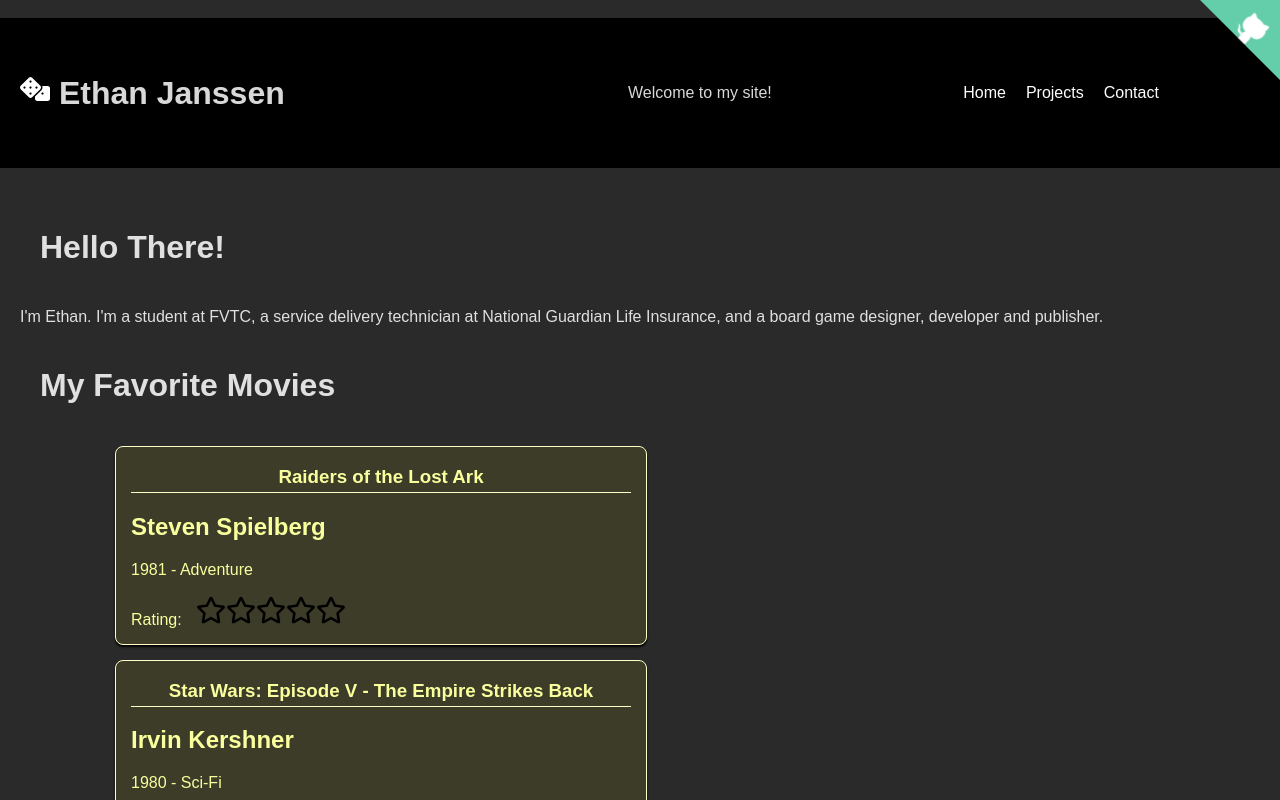
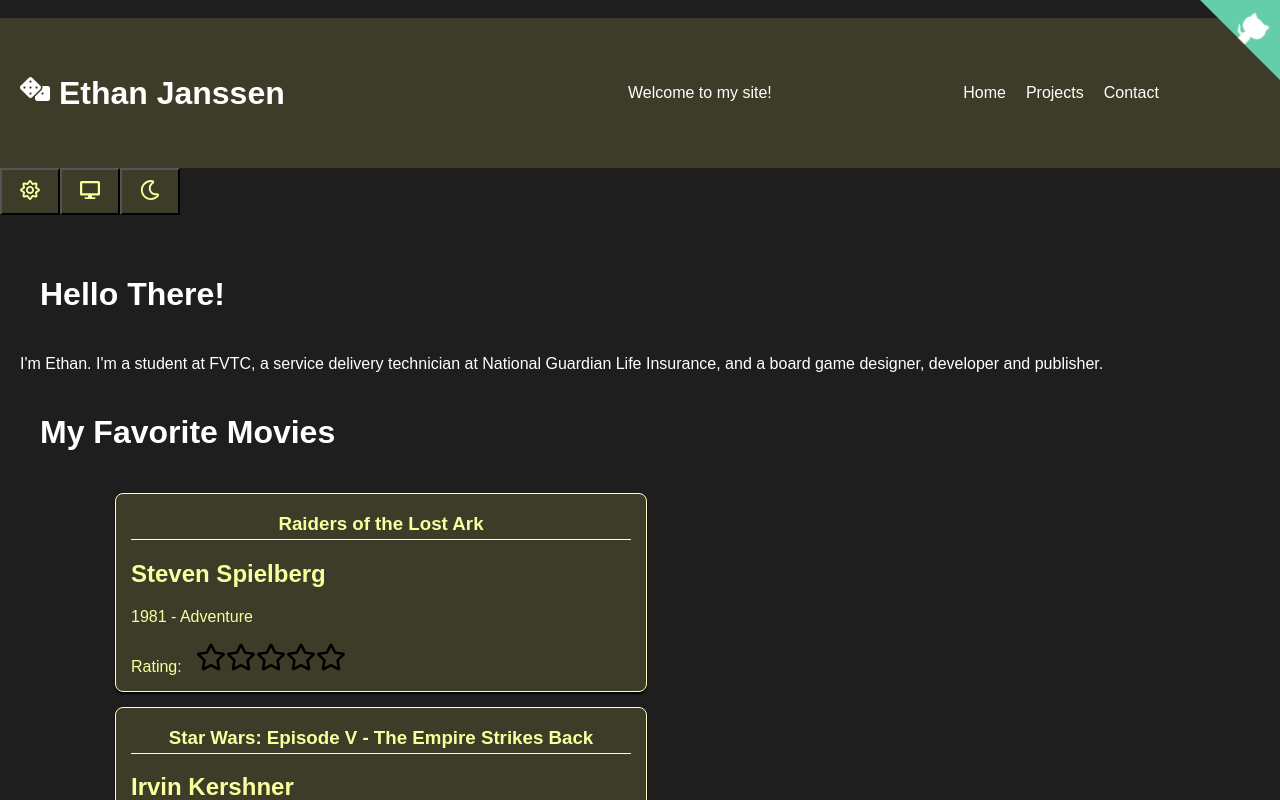
Before and after one commit to etjanssen55/etjanssen55.github.io, a React (Vite) app: page / in a window 1280 px wide. Shown: the top 800 px of the page. Built offline with nearby package versions, Linux system fonts and the light colour scheme.

Commit message:
Added ThemeSwitcher

```diff
--- a/src/App.css
+++ b/src/App.css
@@ -1,25 +1,98 @@
-:root {
-  --bg-color: #2a2a2a;
-  --header-bg-color: #000000;
+:root[data-theme="dark"] {
+  --bg-color: #1e1e1e;
+  --header-bg-color: #3c3c29;
   --card-bg-color: #3c3c29;
+  --card-text-color: #faff9e;
   --card-border-color: #ffffc7;
   --card-shadow-color: #000000;
+  --text-color: #ffffff;
+  --hover-color: #a4e6fe;
+}
+
+:root[data-theme="light"] {
+  --bg-color: #ffffff;
+  --header-bg-color: #ea8e8e;
+  --card-bg-color: #3c2929;
+  --card-text-color: #ff9e9e;
+  --card-border-color: #ffc7c7;
+  --card-shadow-color: #000000;
+  --text-color: #000000;
+  --hover-color: #a4e6fe;
+}
+
+:root[data-theme="system"] {
+  --bg-color: #ffffff;
+  --header-bg-color: #ea8e8e;
+  --card-bg-color: #3c2929;
+  --card-text-color: #ff9e9e;
+  --card-border-color: #ffc7c7;
+  --card-shadow-color: #000000;
+  --text-color: #000000;
+  --hover-color: #a4e6fe;
+}
+
+@media (prefers-color-scheme: dark){
+  :root[data-theme="system"] {
+  --bg-color: #1e1e1e;
+  --header-bg-color: #3c3c29;
+  --card-bg-color: #3c3c29;
+  --card-text-color: #faff9e;
+  --card-border-color: #ffffc7;
+  --card-shadow-color: #000000;
+  --text-color: #ffffff;
+  --hover-color: #a4e6fe;
+}
 }
 
 body {
   background-color: var(--bg-color);
   font-family: Arial, Helvetica, sans-serif;
   margin: 0;
-  color:#e0e0e0;
+  color:var(--text-color);
+  transition: background-color 0.3s ease, color 0.3s ease;
 }
 
 a {
   text-decoration: none;
-  color: #ffffff;
+  color: var(--text-color);
   padding: 10px;
-  cursor: pointer
+  cursor: pointer;
+  transition: color 0.3s ease;
+
 }
 
 a:hover {
   color: #a4e6fe;
 }
+
+.theme-btn {
+  background-color: var(--card-bg-color);
+  color: var(--card-text-color);
+  width: 60px;
+  padding: 10px;
+  cursor: pointer;
+  transition: background-color 0.3s ease, color 0.3s ease;
+
+}
+
+.theme-btn.active {
+  background-color: var(--card-bg-color);
+  color: var(--card-text-color);
+  border-bottom-color: rgb(0, 0, 0);
+  border-bottom-style: inset;
+  border-bottom-width: 1.48148px;
+  border-left-color: rgb(0, 0, 0);
+  border-left-style: inset;
+  border-left-width: 1.48148px;
+  border-right-color: rgb(0, 0, 0);
+  border-right-style: inset;
+  border-right-width: 1.48148px;
+  border-top-color: rgb(0, 0, 0);
+  border-top-style: inset;
+  border-top-width: 1.48148px;
+  transition: background-color 0.3s ease, color 0.3s ease;
+}
+
+.theme-btn:hover {
+   box-shadow: inset 0 0 0 2px rgb(0, 0, 0);
+}
--- a/src/App.jsx
+++ b/src/App.jsx
@@ -5,6 +5,8 @@ import Footer from "./components/footer.jsx"
 import Header from "./components/header.jsx"
 import Nav from "./components/nav.jsx"
 import MovieList from "./components/movieList.jsx"
+import ThemeSwitcher from "./components/ThemeSwitcher.jsx"
+import { useState, useEffect } from 'react'
 
 const pageLayout = {
   display: "flex",
@@ -18,11 +20,19 @@ const mainContent = {
 }
 
 const App = () => {
+
+  const [theme, setTheme] = useState('dark')
+
+  useEffect(() => {
+    document.documentElement.setAttribute('data-theme', theme)
+  }, [theme])
+
   return (
     <div style={pageLayout}>
       <Header title="Ethan Janssen" tag="Welcome to my site!">
         <Nav />
       </Header>
+      <ThemeSwitcher onThemeChange={setTheme}/>
       <div className="mainContent" style={mainContent}>
         <h1 style={{padding: "20px"}}>Hello There!</h1>
         <p>
--- /dev/null
+++ b/src/components/ThemeSwitcher.jsx
@@ -0,0 +1,61 @@
+import { useState, useRef, useEffect } from 'react'
+import {FaRegSun, FaDesktop, FaRegMoon} from "react-icons/fa";
+
+const iconSize = 20
+
+const ThemeSwitcher = ({onThemeChange}) => {
+
+const [activeButton, setActiveButton] = useState(null)
+
+const lightRef = useRef(null)
+const systemRef = useRef(null)
+const darkRef = useRef(null)
+
+useEffect(() => {
+    const map = {
+        light: lightRef,
+        system: systemRef,
+        dark: darkRef
+    }
+    const ref = map[activeButton]
+    if(ref && ref.current) {
+        ref.current.focus()
+    }
+}, [activeButton])
+
+const handleClick = (theme) => {
+    setActiveButton(theme)
+    if(onThemeChange){
+        onThemeChange(theme)
+    }
+}
+
+    return (
+   <>
+    <div>
+       <button
+            ref={lightRef}
+            className={activeButton === 'light' ? 'theme-btn active' : 'theme-btn'}
+            onClick={() => handleClick('light')}
+            ><FaRegSun size={iconSize}/>
+        </button>
+
+        <button
+            ref={systemRef}
+            className={activeButton === 'system' ? 'theme-btn active' : 'theme-btn'}
+            onClick={() => handleClick('system')}
+            ><FaDesktop size={iconSize}/>
+        </button>
+
+        <button
+            ref={darkRef}
+            className={activeButton === 'dark' ? 'theme-btn active' : 'theme-btn'}
+            onClick={() => handleClick('dark')}
+            ><FaRegMoon size={iconSize}/>
+       </button>
+    </div>
+   </>
+   )
+}
+
+export default ThemeSwitcher
--- a/src/components/card.jsx
+++ b/src/components/card.jsx
@@ -10,7 +10,7 @@ const cardStyle = {
     maxWidth: "500px",
     margin: "8px",
     cursor: 'pointer',
-    color: "#faff9e",
+    color: "var(--card-text-color)",
     padding: "15px",
     margin: "15px"
 }
--- a/src/components/header.jsx
+++ b/src/components/header.jsx
@@ -5,23 +5,27 @@ const headerStyle = {
     width: "100%",
     height: "150px",
     display: "flex",
-    alignItems: "center"
+    alignItems: "center",
+    transition: "background-color 0.3s ease"
+
 }
 
 const headerTitle = {
-    color: "#d8d8d8",
+    color: "var(--text-color)",
     margin: "0",
     width: "33.33%",
     padding: "20px",
-    textAlign: "left"
+    textAlign: "left",
+    transition: "color 0.3s ease"
 }
 
 const tagline = {
-    color: "#d8d8d8",
+    color: "var(--text-color)",
     margin: "0",
     width: "33.33%",
     padding: "20px",
-    textAlign: "center"
+    textAlign: "center",
+    transition: "color 0.3s ease"
 }
 
 
@@ -36,7 +40,7 @@ const Header = ({title, tag, children}) => {
             <div className="header" style={headerStyle}>
 
                 <h1 className="headerTitle" style={headerTitle}>
-                    <FaDice size={30} color={"#ffffff"}/> {title}
+                    <FaDice size={30} color={"var(--text-color)"}/> {title}
                 </h1>
                 <p className="tagline" style={tagline}>
                     {tag}
```
Also changed, not shown: 5 other files (tests, documents, lock files or other folders).
